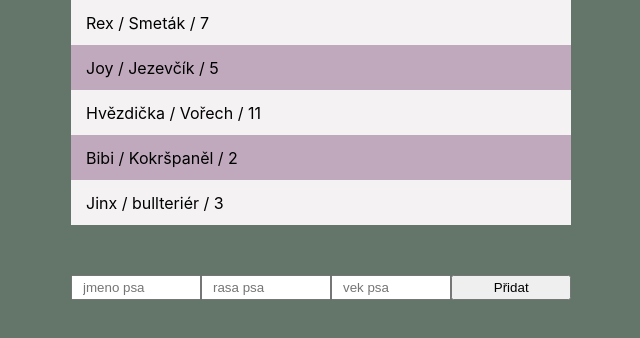
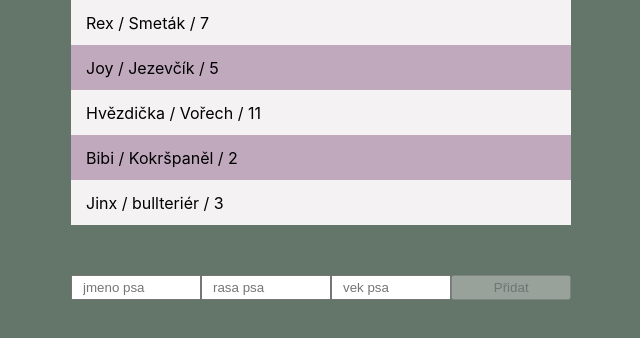
Before and after one commit to zajanaza/Dogs, a React (Create React App) app: page / in a window 1280 px wide. Shown: the top 338 px of the page, without its empty margins (319-959 px from the left). Built offline with nearby package versions, Linux system fonts and the light colour scheme.

Commit message:
propojeni validacni fce s tlacitkem pro pridani noveho psa

```diff
--- a/src/components/Home/Home.js
+++ b/src/components/Home/Home.js
@@ -13,24 +13,16 @@ export default function Home() {
     age:"",
   });
   const [valid, setValid] = useState(false);
+  //validacni fce na form inputs, doplnuje hodnotu do valid pomoci setValid a valid je dosazena do Button nize
   const validateData = (dog) => {
-
     if (dog.age === "" || parseInt(dog.age) < 0 || parseInt(dog.age) > 24) {
-
       return setValid(false);
-
     } else if (dog.name.trim().length === 0) {
-
       return setValid(false);
-
     } else if (dog.race.trim().length === 0) {
-
       return setValid(false);
-
     }
-
     setValid(true);
-
   };
   return (
     <PageContainer>
@@ -59,7 +51,7 @@ export default function Home() {
             min='0'
             max='24'
             value={newDog.age}/>
-          <Button>Přidat</Button>
+          <Button disabled={!valid}>Přidat</Button>
         </DogForm>
 
     </PageContainer>
```
